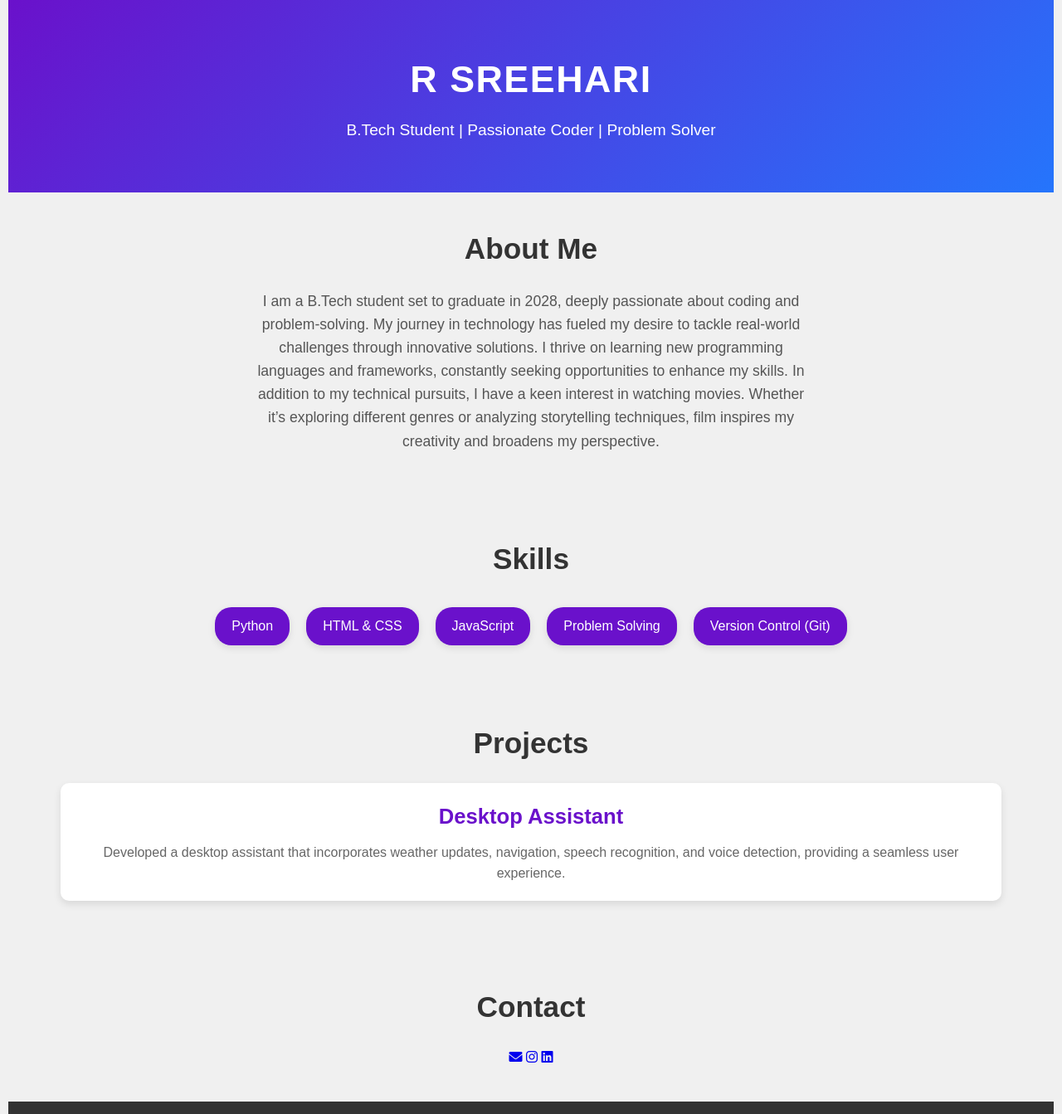
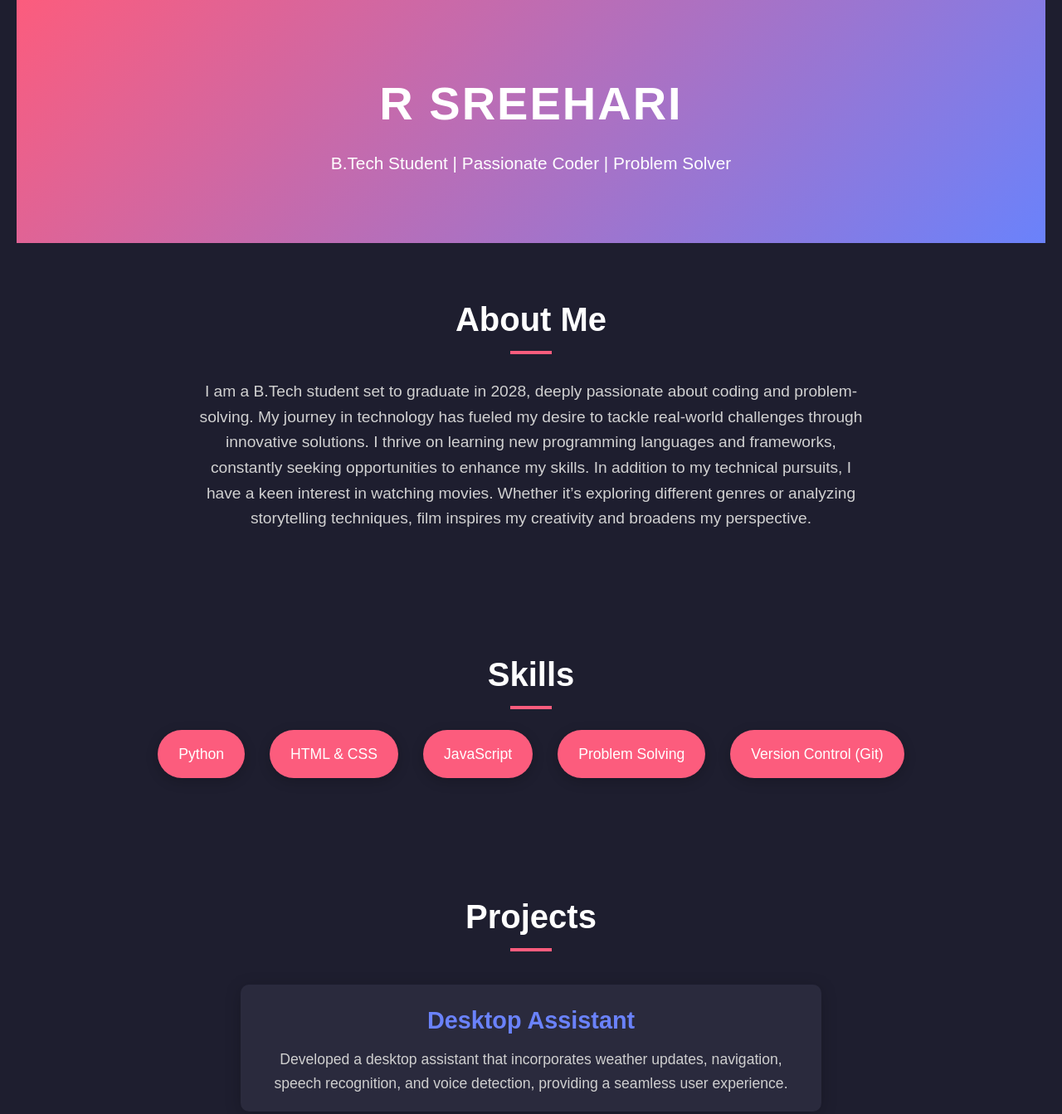
Before and after one commit to rsreehari/Portfolio-, a plain HTML site: page index.html in a window 1280 px wide. Shown: the top 1343 px of the page at 83% size. Drawn offline with Linux system fonts and the light colour scheme.

Commit message:
Update style.css

```diff
--- a/style.css
+++ b/style.css
@@ -7,52 +7,65 @@
 
 body {
     font-family: 'Poppins', sans-serif;
-    background-color: #f0f0f0;
-    color: #333;
+    background-color: #1e1e2f;
+    color: #e5e5e5;
     line-height: 1.6;
-    padding: 0 10px;
+    padding: 0 20px;
     scroll-behavior: smooth;
-    margin: 0;
 }
 
 /* Header Styles */
 header {
-    background: linear-gradient(135deg, #6a11cb 0%, #2575fc 100%);
+    background: linear-gradient(135deg, #fc5c7d 0%, #6a82fb 100%);
     color: #fff;
     text-align: center;
-    padding: 60px 10px;
+    padding: 80px 20px;
 }
 
 header h1 {
-    font-size: 2.8em;
+    font-size: 3.5em;
     margin-bottom: 10px;
-    letter-spacing: 1.5px;
+    letter-spacing: 2px;
+    animation: fadeInDown 1s ease;
 }
 
 header p {
-    font-size: 1.2em;
-    margin-bottom: 0;
+    font-size: 1.3em;
+    animation: fadeInUp 1s ease;
 }
 
 /* Section Styles */
 section {
-    padding: 40px 0;
+    padding: 60px 0;
     text-align: center;
 }
 
 section h2 {
-    font-size: 2.2em;
+    font-size: 2.5em;
     margin-bottom: 20px;
-    color: #333;
+    color: #fff;
     position: relative;
+    display: inline-block;
+    animation: fadeIn 1s ease-in-out;
 }
 
+section h2::after {
+    content: '';
+    position: absolute;
+    width: 50px;
+    height: 4px;
+    background-color: #fc5c7d;
+    left: 50%;
+    transform: translateX(-50%);
+    bottom: -10px;
+}
+
+/* About Section */
 #about p {
-    max-width: 700px;
+    max-width: 800px;
     margin: 20px auto;
-    font-size: 1.1em;
-    color: #555;
-    padding: 0 15px;
+    font-size: 1.2em;
+    color: #d1d1d1;
 }
 
 /* Skills Section */
@@ -61,33 +74,32 @@ section h2 {
     justify-content: center;
     flex-wrap: wrap;
     list-style-type: none;
-    padding: 0;
 }
 
 #skills ul li {
-    margin: 10px;
-    background-color: #6a11cb;
+    margin: 15px;
+    background-color: #fc5c7d;
     color: #fff;
-    padding: 10px 20px;
-    border-radius: 20px;
-    font-size: 1em;
-    box-shadow: 0 3px 10px rgba(0, 0, 0, 0.1);
+    padding: 15px 25px;
+    border-radius: 30px;
+    font-size: 1.1em;
+    box-shadow: 0 4px 15px rgba(0, 0, 0, 0.2);
     transition: transform 0.3s ease, box-shadow 0.3s ease;
 }
 
 #skills ul li:hover {
     transform: translateY(-5px);
-    box-shadow: 0 5px 15px rgba(0, 0, 0, 0.2);
+    box-shadow: 0 8px 25px rgba(0, 0, 0, 0.3);
 }
 
 /* Projects Section */
 .project {
-    margin: 20px auto;
-    max-width: 90%;
-    background-color: #fff;
+    margin: 30px auto;
+    max-width: 700px;
+    background-color: #2a2a3d;
     padding: 20px;
     border-radius: 10px;
-    box-shadow: 0 4px 10px rgba(0, 0, 0, 0.1);
+    box-shadow: 0 4px 20px rgba(0, 0, 0, 0.2);
     transition: transform 0.3s ease;
 }
 
@@ -97,37 +109,31 @@ section h2 {
 
 .project h3 {
     margin-bottom: 10px;
-    font-size: 1.6em;
-    color: #6a11cb;
+    font-size: 1.8em;
+    color: #6a82fb;
 }
 
 .project p {
-    font-size: 1em;
-    color: #666;
+    font-size: 1.1em;
+    color: #cfcfcf;
 }
 
 /* Contact Section */
-#contact p {
-    font-size: 1.2em;
-    color: #333;
-    margin: 10px 0;
+#contact .social-links {
+    display: flex;
+    justify-content: center;
+    margin: 30px 0;
 }
 
-#contact .contact-icon {
-    color: #6a11cb;
-    text-decoration: none;
-    font-size: 1.2em;
-    display: inline-block;
-    margin: 10px 0;
+#contact .social-links a {
+    color: #fff;
+    margin: 0 20px;
+    font-size: 2em;
     transition: color 0.3s ease;
 }
 
-#contact .contact-icon i {
-    margin-right: 10px;
-}
-
-#contact .contact-icon:hover {
-    color: #2575fc;
+#contact .social-links a:hover {
+    color: #fc5c7d;
 }
 
 /* Footer Styles */
@@ -136,48 +142,41 @@ footer {
     padding: 20px 0;
     background-color: #333;
     color: #fff;
+    margin-top: 40px;
 }
 
 footer p {
     font-size: 1em;
 }
 
-/* Mobile Responsiveness */
-@media screen and (max-width: 768px) {
-    header h1 {
-        font-size: 2.2em;
+/* Animations */
+@keyframes fadeInDown {
+    from {
+        opacity: 0;
+        transform: translateY(-20px);
     }
-
-    header p {
-        font-size: 1em;
-    }
-
-    section h2 {
-        font-size: 1.8em;
-    }
-
-    #about p {
-        font-size: 1em;
-    }
-
-    #skills ul li {
-        padding: 8px 15px;
-        font-size: 0.9em;
-    }
-
-    .project h3 {
-        font-size: 1.4em;
-    }
-
-    .project p {
-        font-size: 0.9em;
-    }
-
-    #contact p {
-        font-size: 1.1em;
-    }
-
-    #contact .contact-icon {
-        font-size: 1.1em;
+    to {
+        opacity: 1;
+        transform: translateY(0);
     }
 }
+
+@keyframes fadeInUp {
+    from {
+        opacity: 0;
+        transform: translateY(20px);
+    }
+    to {
+        opacity: 1;
+        transform: translateY(0);
+    }
+}
+
+@keyframes fadeIn {
+    from {
+        opacity: 0;
+    }
+    to {
+        opacity: 1;
+    }
+}
```
